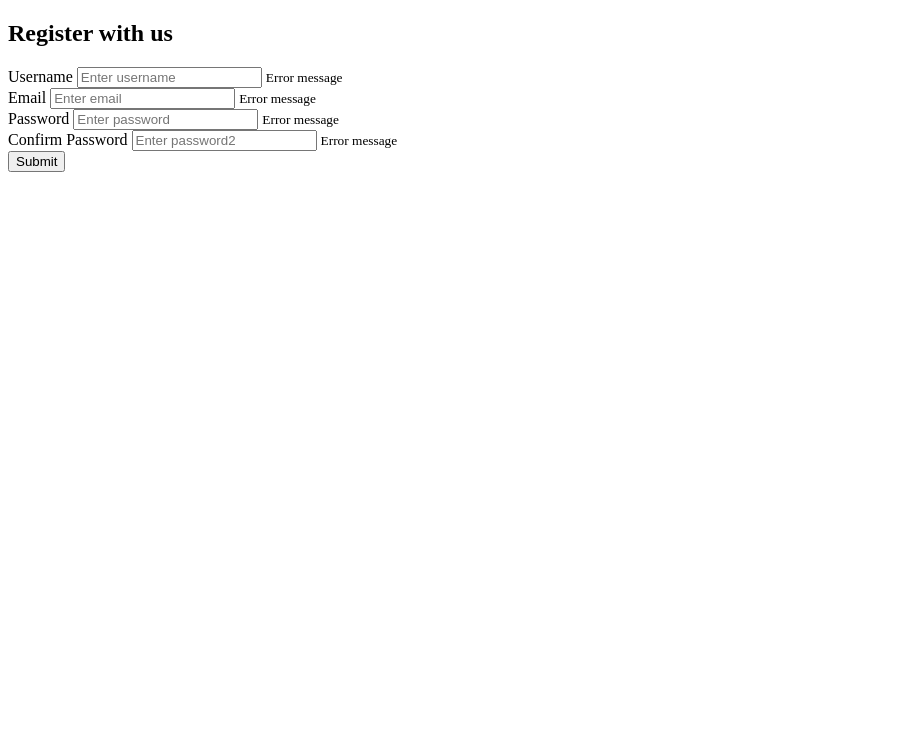
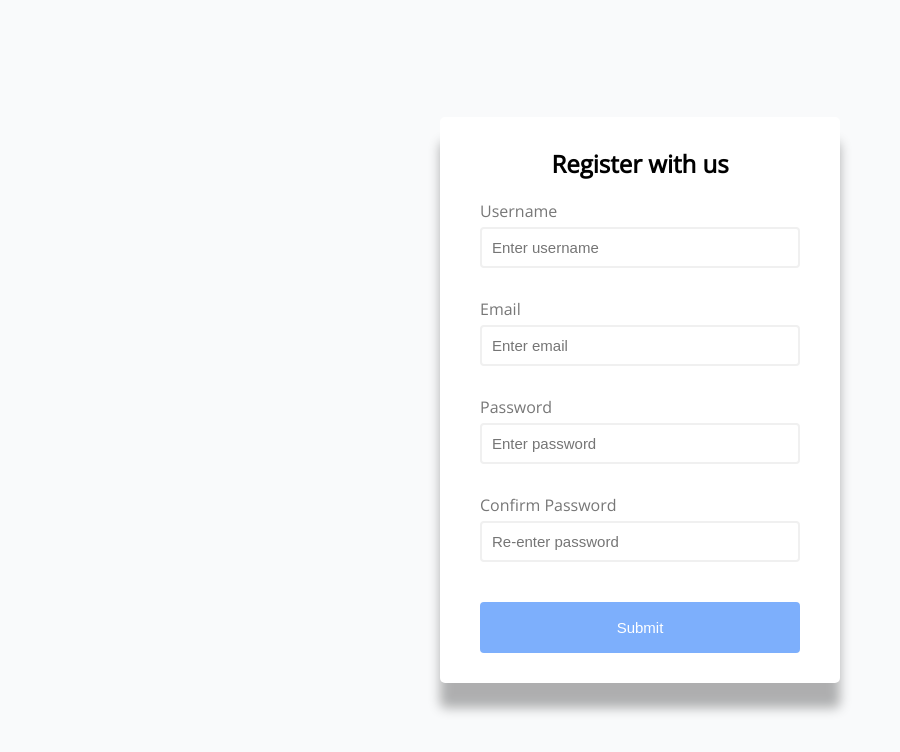
Before and after one commit to bishalw/FormValidation, a plain HTML site: page index.html in a window 1280 px wide. Shown: the whole page, without its empty margins (0-900 px from the left). Drawn offline with nearby package versions, Linux system fonts and the light colour scheme.

Commit message:
Finished styling all the components

```diff
--- a/index.html
+++ b/index.html
@@ -7,6 +7,7 @@
     <link rel="stylesheet" href="style.css" />
     <title>Form Validator</title>
   </head>
+
   <body>
     <div class="container">
       <!use id for js and class for styling ->
@@ -29,7 +30,7 @@
         </div>
         <div class="form-control">
           <label for="password2">Confirm Password</label>
-          <input type="text" id="password2" placeholder="Enter password2" />
+          <input type="text" id="password2" placeholder="Re-enter password" />
           <small>Error message</small>
         </div>
         <button>Submit</button>
--- a/style.css
+++ b/style.css
@@ -0,0 +1,87 @@
+@import url("https://fonts.googleapis.com/css?family=Open+Sans&display=swap");
+/* doesnt affect the wdith */
+:root {
+  --success-color: #2ecc71;
+  --error-color: #e74c3c;
+}
+* {
+  box-sizing: border-box;
+}
+
+body {
+  background-color: #f9fafb;
+  font-family: "Open Sans", sans-serif;
+  display: flex;
+  align-items: center;
+  justify-content: center;
+  min-height: 100vh;
+  margin: 0;
+}
+
+.container {
+  background-color: #fff;
+  border-radius: 5px;
+  box-shadow: 0 25px 12px rgba(0, 0, 0, 0.3);
+  width: 400px;
+}
+h2 {
+  text-align: center;
+  margin: 0 0 20px;
+}
+.form {
+  padding: 30px 40px;
+}
+.form-control {
+  margin-bottom: 10px;
+  padding-bottom: 20px;
+  position: relative;
+}
+.form-control label {
+  color: #777;
+  display: block;
+  margin-bottom: 5px;
+}
+.form-control input {
+  border: 2px solid #f0f0f0;
+  border-radius: 4px;
+  display: block;
+  width: 100%;
+  padding: 10px;
+  font-size: 15px;
+}
+.form-control input:focus {
+  outline: 0;
+  border-color: #777;
+}
+
+/* */
+.form-control.success input {
+  border-color: var(--sucess-color--);
+}
+.form-control.error input {
+  border-color: var(--error-color--);
+}
+
+.form-control small {
+  color: var(--error-color--);
+  position: absolute;
+  bottom: 0;
+  left: 0;
+  visibility: hidden;
+}
+.form-control.error small {
+  visibility: visible;
+}
+
+.form button {
+  cursor: pointer;
+  border: 2px solid #7daffc;
+  background-color: #7daffc;
+  color: #fff;
+  font-size: 15px;
+  border-radius: 4px;
+  width: 100%;
+  padding: 15px;
+  display: block;
+  margin-top: 20px;
+}
```
